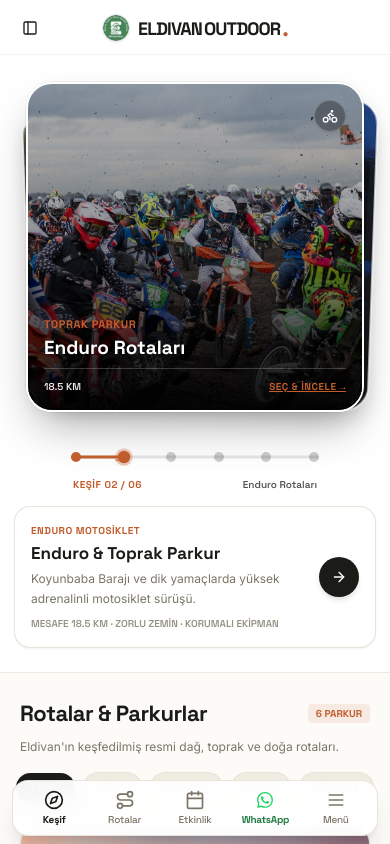
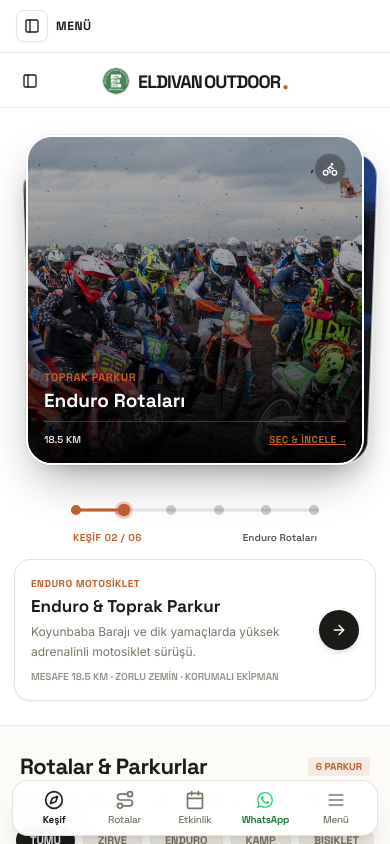
Before and after one commit to Barotello/EldivanOutdoor, a React (Vite) app: page / in a window 390 px wide. Shown: the top 844 px of the page. Built offline with nearby package versions, Linux system fonts and the light colour scheme; some icons are missing.

Commit message:
feat: shadcn Sidebar görünürlük, SidebarTrigger ve SW dev cache temizliği

```diff
--- a/src/components/layout.jsx
+++ b/src/components/layout.jsx
@@ -4,9 +4,15 @@ import { AppSidebar } from "@/components/app-sidebar"
 
 export default function Layout({ children }) {
   return (
-    <SidebarProvider defaultOpen={false}>
+    <SidebarProvider defaultOpen={true}>
       <AppSidebar />
-      <main className="w-full flex-1 flex flex-col relative">
+      <main className="w-full flex-1 flex flex-col relative min-h-screen">
+        <div className="px-4 py-2.5 flex items-center gap-2 bg-white/95 backdrop-blur-md border-b border-light-outline-variant/60 sticky top-0 z-30 shadow-xs">
+          <SidebarTrigger className="h-8 w-8 rounded-lg border border-black/10 bg-white text-ink hover:bg-black/5 shadow-sm active:scale-95 transition-all cursor-pointer flex items-center justify-center" />
+          <span className="font-mono-tech text-xs text-ink font-bold uppercase tracking-wider">
+            Menü
+          </span>
+        </div>
         {children}
       </main>
     </SidebarProvider>
--- a/src/components/ui/sidebar.jsx
+++ b/src/components/ui/sidebar.jsx
@@ -212,7 +212,7 @@ const Sidebar = React.forwardRef((
       />
       <div
         className={cn(
-          "fixed inset-y-0 z-10 hidden h-svh w-[--sidebar-width] transition-[left,right,width] duration-200 ease-linear md:flex",
+          "fixed inset-y-0 z-40 hidden h-svh w-[--sidebar-width] transition-[left,right,width] duration-200 ease-linear md:flex",
           side === "left"
             ? "left-0 group-data-[collapsible=offcanvas]:left-[calc(var(--sidebar-width)*-1)]"
             : "right-0 group-data-[collapsible=offcanvas]:right-[calc(var(--sidebar-width)*-1)]",
--- a/src/main.jsx
+++ b/src/main.jsx
@@ -3,13 +3,27 @@ import ReactDOM from 'react-dom/client';
 import App from './App';
 import './index.css';
 
-// PWA Service Worker Kaydı (Arazide Çevrimdışı Çalışma Desteği)
-if ('serviceWorker' in navigator) {
+// PWA Service Worker (Sadece production ortamında)
+if (import.meta.env.PROD && 'serviceWorker' in navigator) {
   window.addEventListener('load', () => {
     navigator.serviceWorker.register('/sw.js').catch((err) => {
       console.warn('Service Worker kaydı başarısız:', err);
     });
   });
+} else if ('serviceWorker' in navigator) {
+  // Geliştirme (dev) ortamında eski service worker ve cache'leri temizle
+  navigator.serviceWorker.getRegistrations().then((registrations) => {
+    for (const registration of registrations) {
+      registration.unregister();
+    }
+  });
+  if ('caches' in window) {
+    caches.keys().then((names) => {
+      for (const name of names) {
+        caches.delete(name);
+      }
+    });
+  }
 }
 
 ReactDOM.createRoot(document.getElementById('root')).render(
```
Also changed, not shown: src/components/app-sidebar.jsx (line endings or trailing spaces).
